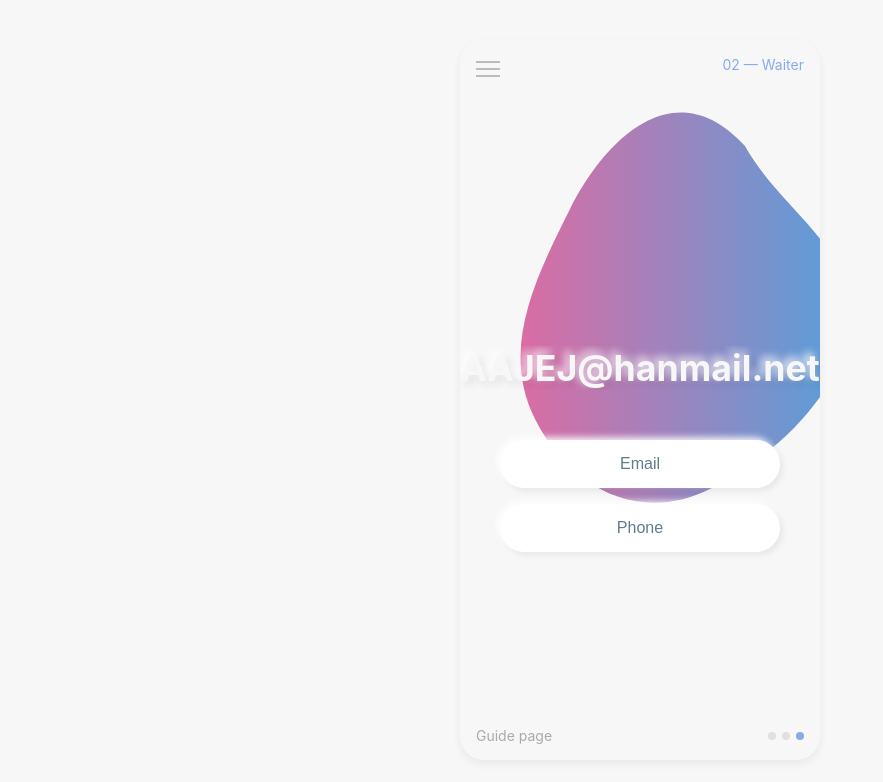
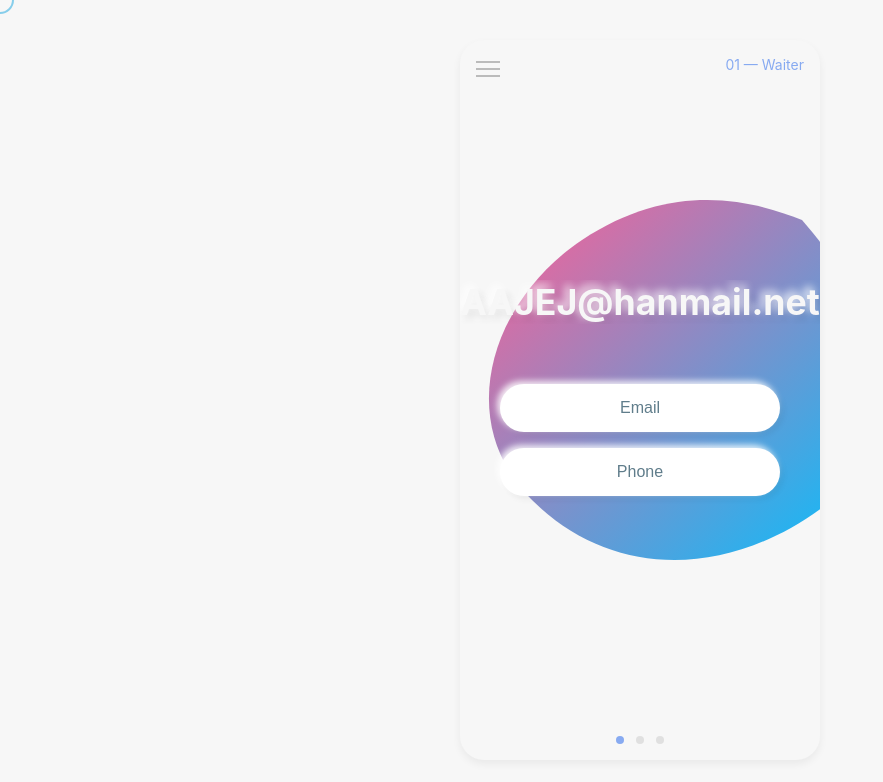
Before and after one commit to aajeje/jejulove, a plain HTML site: page index.html in a window 1280 px wide. Both pictures are taken after a click on the button "Email". Shown: the whole page, without its empty margins (0-883 px from the left). Drawn offline with Linux system fonts and the light colour scheme.

Commit message:
Update index.html

```diff
--- a/index.html
+++ b/index.html
@@ -3,17 +3,39 @@
 <head>
   <meta charset="UTF-8" />
   <meta name="viewport" content="width=device-width, initial-scale=1.0" />
-  <title>Guide Page UI</title>
+  <title>MONSS DESIGN UI</title>
   <style>
-    /* 전체 레이아웃 */
+    /* 기본 커서 복원 */
     body, html {
       margin: 0; padding: 0;
       width: 100%; height: 100%;
       display: flex; justify-content: center; align-items: center;
       background: #f7f7f7;
       font-family: -apple-system, BlinkMacSystemFont, 'Segoe UI', Roboto, 'Helvetica Neue', Arial, sans-serif;
-      cursor: auto;
+      cursor: default;
     }
+
+    /* 커스텀 커서 */
+    .custom-cursor {
+      position: fixed; top: 0; left: 0;
+      width: 24px; height: 24px;
+      border-radius: 50%;
+      border: 2px solid #87CEEB;
+      background: transparent;
+      pointer-events: none;
+      transform: translate(-50%, -50%);
+      z-index: 9999;
+      transition: background 0.3s, border-color 0.3s;
+    }
+    @keyframes spin {
+      to { transform: translate(-50%, -50%) rotate(360deg); }
+    }
+    .custom-cursor.active {
+      border-color: transparent;
+      background: conic-gradient(from 0deg, #FF5E94, #00C1FF, #FF5E94);
+      animation: spin 1s linear infinite;
+    }
+
     .guide-wrap {
       position: relative;
       width: 360px; height: 720px;
@@ -22,92 +44,268 @@
       box-shadow: 0 4px 8px rgba(0,0,0,0.06);
       overflow: hidden;
     }
-    /* 상단 햄버거 아이콘 */
-    .nav-icon { position: absolute; top: 16px; left: 16px; width: 24px; height: 24px; cursor: pointer; z-index: 3; }
-    .nav-icon::before, .nav-icon::after, .nav-icon div { content: ''; display: block; height: 2px; width: 24px; background: #bbb; margin: 5px 0; }
-    /* 우측 스텝 레이블 */
-    .step-label { position: absolute; top: 16px; right: 16px; font-size: 14px; color: #87aaf1; z-index: 3; }
-    /* 배경 블롭 */
-    .blob { position: absolute; width: 420px; height: 420px; top: 64px; left: 50%; transform: translateX(-50%); pointer-events: none; z-index: 1; }
+    .nav-icon {
+      position: absolute; top: 16px; left: 16px;
+      width: 24px; height: 24px;
+      cursor: pointer; z-index: 3;
+    }
+    .nav-icon::before, .nav-icon::after, .nav-icon div {
+      content: ''; display: block;
+      height: 2px; width: 24px;
+      background: #bbb; margin: 5px 0;
+    }
+    .step-label {
+      position: absolute; top: 16px; right: 16px;
+      font-size: 14px; color: #87aaf1;
+      z-index: 3;
+    }
+    .blob {
+      position: absolute;
+      width: 600px; height: 600px;
+      top: 80px; left: -30%;
+      pointer-events: none;
+      z-index: 1;
+      transform-origin: center;
+      transition: transform 0.8s ease;
+    }
     .blob svg { width: 100%; height: 100%; }
-    /* 화면 콘텐츠 */
-    .screen-content { position: absolute; top: 64px; left: 0; right: 0; bottom: 88px; display: flex; flex-direction: column; align-items: center; justify-content: center; text-align: center; z-index: 2; }
-    /* Monss 텍스트 네오뮤피즘 효과 */
-    .monss-text { font-size: 72px; font-weight: bold; color: #f7f7f7; text-shadow: -4px -4px 8px rgba(255,255,255,0.9), 4px 4px 8px rgba(0,0,0,0.1); margin-bottom: 40px; user-select: none; white-space: nowrap; overflow: hidden; }
-    /* 버튼 그룹 위치 고정 */
-    .actions { position: absolute; bottom: 120px; left: 50%; transform: translateX(-50%); display: flex; flex-direction: column; align-items: center; gap: 16px; width: 100%; padding: 0 24px; z-index: 2; }
-    .action-btn { width: 100%; max-width: 280px; height: 48px; background: #ffffff; border: none; border-radius: 24px; font-size: 16px; color: #607d8b; cursor: pointer; box-shadow: -3px -3px 6px rgba(255,255,255,0.85), 3px 3px 6px rgba(0,0,0,0.07); transition: transform 0.1s ease, box-shadow 0.1s ease; }
-    .action-btn:active { transform: scale(0.96); box-shadow: inset -2px -2px 4px rgba(255,255,255,0.7), inset 2px 2px 4px rgba(0,0,0,0.05); }
-    /* 하단 네비게이션 */
-    .footer { position: absolute; bottom: 16px; left: 16px; right: 16px; display: flex; justify-content: space-between; align-items: center; z-index: 2; }
-    .footer .title { font-size: 14px; color: #aaa; }
-    .dots { display: flex; gap: 6px; }
-    .dot { width: 8px; height: 8px; background: #e0e0e0; border-radius: 50%; }
+    .screen-content {
+      position: absolute;
+      top: 64px; left: 0; right: 0; bottom: 88px;
+      display: flex; flex-direction: row;
+      overflow-x: auto; scroll-snap-type: x mandatory;
+      scroll-behavior: smooth; -webkit-overflow-scrolling: touch;
+      cursor: grab; z-index: 2; user-select: none;
+    }
+    .screen-content.active { cursor: grabbing; }
+    .screen-content::-webkit-scrollbar { display: none; }
+
+    .screen-page {
+      flex: 0 0 100%;
+      scroll-snap-align: start;
+      scroll-snap-stop: always;
+      display: flex; flex-direction: column;
+      align-items: center; justify-content: center;
+      text-align: center;
+      opacity: 0;
+      transition: opacity 0.6s ease;
+      user-select: none;
+    }
+    .screen-page.active { opacity: 1; }
+
+    .monss-text {
+      font-size: 72px; font-weight: bold;
+      color: #f7f7f7;
+      text-shadow:
+        -4px -4px 8px rgba(255,255,255,0.9),
+         4px  4px 8px rgba(0,0,0,0.1);
+      margin-bottom: 40px;
+      white-space: nowrap; overflow: hidden;
+    }
+    .graphic-text {
+      font-size: 32px; font-weight: bold;
+      color: #ffffff; margin-bottom: 20px;
+    }
+    .actions {
+      position: absolute;
+      bottom: 120px; left: 50%;
+      transform: translateX(-50%);
+      display: flex; flex-direction: column;
+      align-items: center; gap: 16px;
+      width: 100%; padding: 0 24px;
+      z-index: 2;
+    }
+    /* 첫 페이지 버튼 중앙 */
+    .screen-page:first-child .actions {
+      position: relative;
+      bottom: auto; left: auto; transform: none;
+      margin-top: 20px;
+    }
+    .action-btn {
+      width: 100%; max-width: 280px;
+      height: 48px;
+      background: #ffffff; border: none;
+      border-radius: 24px;
+      font-size: 16px; color: #607d8b;
+      box-shadow:
+        -3px -3px 6px rgba(255,255,255,0.85),
+         3px  3px 6px rgba(0,0,0,0.07);
+      transition: transform 0.1s ease,
+                  box-shadow 0.1s ease;
+      cursor: pointer;
+    }
+    .action-btn:active {
+      transform: scale(0.96);
+      box-shadow:
+        inset -2px -2px 4px rgba(255,255,255,0.7),
+        inset  2px  2px 4px rgba(0,0,0,0.05);
+    }
+
+    .footer {
+      position: absolute;
+      bottom: 16px; left: 0; right: 0;
+      display: flex; justify-content: center;
+      align-items: center; gap: 12px;
+      z-index: 2;
+    }
+    .dot {
+      width: 8px; height: 8px;
+      background: #e0e0e0; border-radius: 50%;
+      transition: background 0.3s;
+      cursor: pointer;
+    }
     .dot.active { background: #87aaf1; }
   </style>
 </head>
 <body>
+  <div class="custom-cursor"></div>
   <div class="guide-wrap">
     <div class="nav-icon"><div></div></div>
-    <div class="step-label">02&nbsp;&mdash; Waiter</div>
+    <div class="step-label">01 — Waiter</div>
     <div class="blob">
       <svg viewBox="0 0 600 600" xmlns="http://www.w3.org/2000/svg">
         <defs>
-          <linearGradient id="grad" gradientUnits="userSpaceOnUse" gradientTransform="scale(1.5)" x1="0%" y1="50%" x2="100%" y2="50%">
+          <linearGradient id="blobGrad" x1="0%" y1="0%" x2="100%" y2="100%">
             <stop offset="0%" stop-color="#FF5E94" />
             <stop offset="100%" stop-color="#00C1FF" />
           </linearGradient>
         </defs>
-        <path fill="url(#grad)" d="M450,60 C500,150 600,200 600,300 C600,400 500,500 400,550 C300,600 200,550 150,450 C100,350 150,250 200,150 C250,50 350,-50 450,60 Z" />
+        <path id="blobPath" fill="url(#blobGrad)"
+              d="M450,100 C520,180 580,300 480,380 C380,460 260,460 180,380
+                 C100,300 140,180 230,120 C320,60 400,80 450,100 Z">
+          <animate id="blobAnim" attributeName="d" dur="0.8s" fill="freeze"
+                   calcMode="spline" keyTimes="0;1"
+                   keySplines="0.42 0 0.58 1" />
+        </path>
       </svg>
     </div>
+
     <div class="screen-content">
+      <div class="screen-page">
         <div class="monss-text">monss</div>
         <div class="actions">
           <button id="emailBtn" class="action-btn">Email</button>
           <button id="phoneBtn" class="action-btn">Phone</button>
         </div>
       </div>
-    <div class="footer">
-      <span class="title">Guide page</span>
-      <div class="dots">
-        <span class="dot"></span>
-        <span class="dot"></span>
-        <span class="dot active"></span>
+      <div class="screen-page">
+        <div class="graphic-text">graphic designer</div>
+      </div>
+      <div class="screen-page">
+        <div class="graphic-text">Jiwon</div>
       </div>
     </div>
+
+    <div class="footer">
+      <div class="dot"></div>
+      <div class="dot"></div>
+      <div class="dot active"></div>
     </div>
+  </div>
+
   <script>
-    const textEl = document.querySelector('.monss-text');
-    const originalText = textEl.textContent;
-    const originalFontSize = parseFloat(window.getComputedStyle(textEl).fontSize);
-    const parentWidth = textEl.parentElement.clientWidth;
-    let revertTimer;
+    document.addEventListener('DOMContentLoaded', () => {
+      const cursor = document.querySelector('.custom-cursor');
+      document.addEventListener('mousemove', e => {
+        cursor.style.left = e.clientX + 'px';
+        cursor.style.top  = e.clientY + 'px';
+      });
+      document.addEventListener('mousedown', () => cursor.classList.add('active'));
+      document.addEventListener('mouseup',   () => cursor.classList.remove('active'));
+
+      const textEl   = document.querySelector('.monss-text');
+      const slider   = document.querySelector('.screen-content');
+      const pages    = Array.from(document.querySelectorAll('.screen-page'));
+      const dots     = Array.from(document.querySelectorAll('.dot'));
+      const stepLabel= document.querySelector('.step-label');
+      const blobAnim = document.getElementById('blobAnim');
+      const blobEl   = document.querySelector('.blob');
+      const parentW  = textEl.parentElement.clientWidth;
+
+      const blobShapes = [
+        "M450,100 C520,180 580,300 480,380 C380,460 260,460 180,380 C100,300 140,180 230,120 C320,60 400,80 450,100 Z",
+        "M400,80 C500,200 600,320 500,400 C400,480 260,480 180,380 C100,280 120,160 220,120 C320,80 380,100 400,80 Z",
+        "M480,120 C560,200 620,320 520,420 C420,520 300,520 200,420 C100,320 140,180 260,100 C380,20 420,80 480,120 Z"
+      ];
+      const blobScales = [1, 1.5, 0.7];
+      let prevIdx = 0;
 
       function updateText(newText) {
-      clearTimeout(revertTimer);
-      textEl.style.fontSize = originalFontSize + 'px';
+        textEl.style.fontSize = '72px';
         textEl.textContent = newText;
-      const textWidth = textEl.scrollWidth;
-      if (textWidth > parentWidth) {
-        const newSize = originalFontSize * (parentWidth / textWidth);
-        textEl.style.fontSize = newSize + 'px';
+        const w = textEl.scrollWidth;
+        if (w > parentW) {
+          textEl.style.fontSize = (72 * parentW / w) + 'px';
         }
-      // 3초 후 원래 텍스트로 복원
-      revertTimer = setTimeout(() => {
-        textEl.style.fontSize = originalFontSize + 'px';
-        textEl.textContent = originalText;
-      }, 3000);
       }
+      document.getElementById('emailBtn').onclick = () => updateText('AAJEJ@hanmail.net');
+      document.getElementById('phoneBtn').onclick = () => {
+        updateText('+821034405333');
+        window.location.href = 'tel:+821034405333';
+      };
 
-    document.getElementById('emailBtn').addEventListener('click', () => {
-      updateText('AAJEJ@hanmail.net');
+      // Drag, touch scroll
+      let isDown=false, startX, scrollLeft;
+      slider.addEventListener('mousedown', e => {
+        isDown = true; slider.classList.add('active');
+        startX = e.pageX - slider.offsetLeft;
+        scrollLeft = slider.scrollLeft;
+      });
+      slider.addEventListener('mouseleave', () => { isDown=false; slider.classList.remove('active'); });
+      slider.addEventListener('mouseup',    () => { isDown=false; slider.classList.remove('active'); });
+      slider.addEventListener('mousemove', e => {
+        if (!isDown) return;
+        e.preventDefault();
+        slider.scrollLeft = scrollLeft - (e.pageX - slider.offsetLeft - startX);
+      });
+      slider.addEventListener('touchstart', e => {
+        isDown = true;
+        startX = e.touches[0].pageX - slider.offsetLeft;
+        scrollLeft = slider.scrollLeft;
+      });
+      slider.addEventListener('touchend', () => { isDown=false; });
+      slider.addEventListener('touchmove', e => {
+        if (!isDown) return;
+        slider.scrollLeft = scrollLeft - (e.touches[0].pageX - startX);
       });
 
-    document.getElementById('phoneBtn').addEventListener('click', () => {
-      updateText('+821034405333');
-      // 스마트폰에서 전화 앱 실행
-      window.location.href = 'tel:01034405337';
+      // Wheel scroll
+      slider.addEventListener('wheel', e => {
+        e.preventDefault();
+        slider.scrollLeft += e.deltaY;
+      }, { passive: false });
+
+      // Dot click navigation
+      dots.forEach((dot, i) => {
+        dot.addEventListener('click', () => {
+          slider.scrollTo({ left: slider.clientWidth * i, behavior: 'smooth' });
+        });
+      });
+
+      // Scroll handler
+      slider.addEventListener('scroll', () => {
+        const maxScroll = slider.scrollWidth - slider.clientWidth;
+        const t = slider.scrollLeft / (maxScroll || 1);
+        const idx = Math.round(t * (pages.length - 1));
+
+        pages.forEach((p, i) => p.classList.toggle('active', i === idx));
+        dots.forEach((d, i) => d.classList.toggle('active', i === idx));
+        stepLabel.textContent = `${String(idx+1).padStart(2,'0')} — Waiter`;
+
+        if (idx !== prevIdx) {
+          blobAnim.setAttribute('values',
+            `${blobShapes[prevIdx]};${blobShapes[idx]}`
+          );
+          blobAnim.beginElement();
+          blobEl.style.transform =
+            `translateX(-30%) scale(${blobScales[idx]})`;
+          prevIdx = idx;
+        }
+      });
+
+      // Init
+      pages.forEach((p, i) => p.classList.toggle('active', i === 0));
+      slider.dispatchEvent(new Event('scroll'));
     });
   </script>
 </body>
```
Lines whose indentation alone changed are shown as unchanged.
